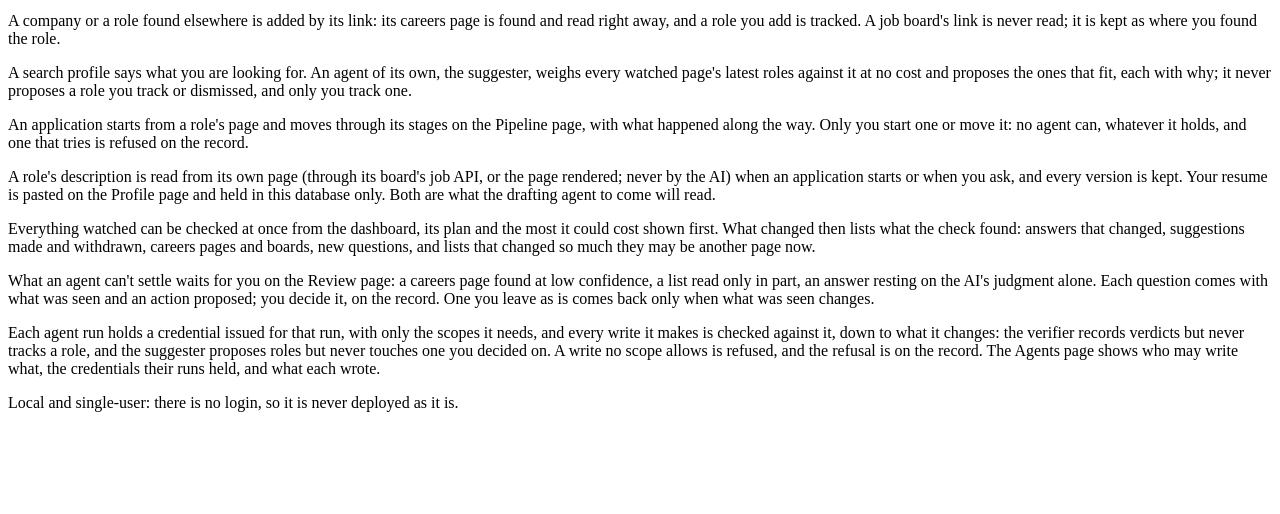
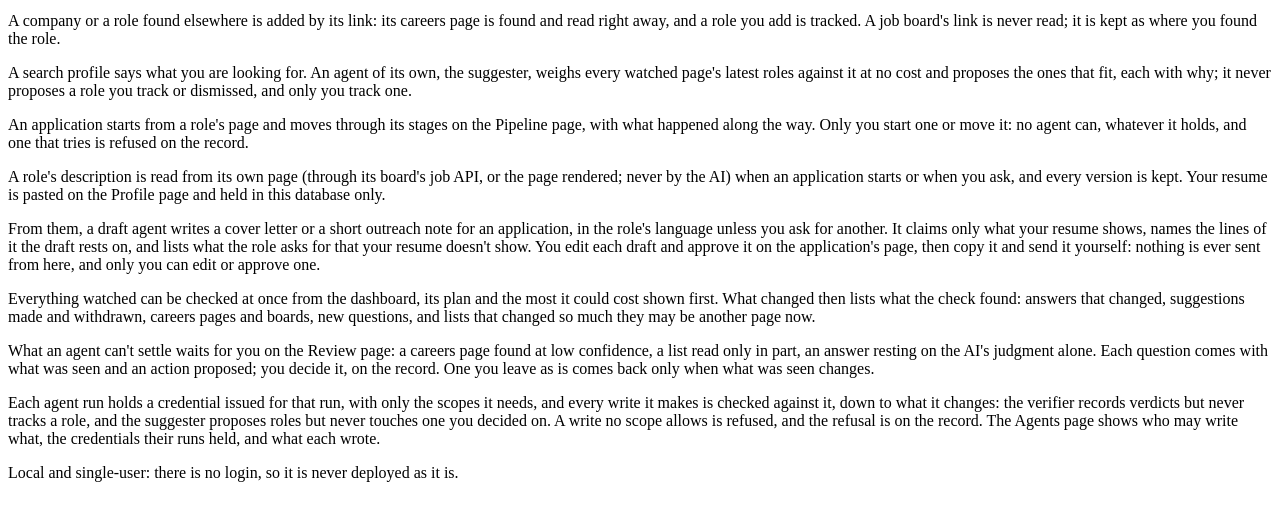
Before and after one commit to ZPAlexis/provenance-pipeline, a Rails app: page /about in a window 1280 px wide. Shown: the part 180-694 px from the top of the page. Run offline with Rails 7, Linux system fonts and the light colour scheme; data that the repository does not hold is empty; some libraries are stand-ins or nearby versions.

Commit message:
Stage 2c - Step 3: draft commands, and the docs. 2c complete.
- drafts:list, drafts:show, drafts:write (in the foreground, the
  estimate said first) and drafts:approve. The writing ones back up
  first, and refuse a wrong kind, language or guidance, or a missing
  resume or description, before any backup. Editing stays on the page.
- README: 2c done; the draft agent in the permission table as built,
  editing and approving a draft human-only; drafts in the schema; a
  Drafts section with its rules (only what the resume shows, lines
  cited by number, the role's language, never sent) and why it is the
  one agent with no free path; the commands. The worker README
  describes draft; the About page likewise.

```diff
--- a/app/models/resume.rb
+++ b/app/models/resume.rb
@@ -1,5 +1,5 @@
 # One version of the operator's resume (Stage 2b), pasted on the Profile page:
-# what the drafting agent to come reads. Personal data, held in this database
+# what the drafter reads (Drafts). Personal data, held in this database
 # only. Kept and removed through Resumes, which audits each version by its size
 # and hash, never its text.
 class Resume < ApplicationRecord
--- a/app/views/pages/about.html.erb
+++ b/app/views/pages/about.html.erb
@@ -5,7 +5,8 @@
 <p>A company or a role found elsewhere is added by its link: its careers page is found and read right away, and a role you add is tracked. A job board's link is never read; it is kept as where you found the role.</p>
 <p>A search profile says what you are looking for. An agent of its own, the suggester, weighs every watched page's latest roles against it at no cost and proposes the ones that fit, each with why; it never proposes a role you track or dismissed, and only you track one.</p>
 <p>An application starts from a role's page and moves through its stages on the Pipeline page, with what happened along the way. Only you start one or move it: no agent can, whatever it holds, and one that tries is refused on the record.</p>
-<p>A role's description is read from its own page (through its board's job API, or the page rendered; never by the AI) when an application starts or when you ask, and every version is kept. Your resume is pasted on the Profile page and held in this database only. Both are what the drafting agent to come will read.</p>
+<p>A role's description is read from its own page (through its board's job API, or the page rendered; never by the AI) when an application starts or when you ask, and every version is kept. Your resume is pasted on the Profile page and held in this database only.</p>
+<p>From them, a draft agent writes a cover letter or a short outreach note for an application, in the role's language unless you ask for another. It claims only what your resume shows, names the lines of it the draft rests on, and lists what the role asks for that your resume doesn't show. You edit each draft and approve it on the application's page, then copy it and send it yourself: nothing is ever sent from here, and only you can edit or approve one.</p>
 <p>Everything watched can be checked at once from the dashboard, its plan and the most it could cost shown first. What changed then lists what the check found: answers that changed, suggestions made and withdrawn, careers pages and boards, new questions, and lists that changed so much they may be another page now.</p>
 <p>What an agent can't settle waits for you on the Review page: a careers page found at low confidence, a list read only in part, an answer resting on the AI's judgment alone. Each question comes with what was seen and an action proposed; you decide it, on the record. One you leave as is comes back only when what was seen changes.</p>
 <p>Each agent run holds a credential issued for that run, with only the scopes it needs, and every write it makes is checked against it, down to what it changes: the verifier records verdicts but never tracks a role, and the suggester proposes roles but never touches one you decided on. A write no scope allows is refused, and the refusal is on the record. The Agents page shows who may write what, the credentials their runs held, and what each wrote.</p>
--- a/app/views/profiles/show.html.erb
+++ b/app/views/profiles/show.html.erb
@@ -75,7 +75,7 @@
 
 <h2 id="resume">Resume</h2>
 <p class="muted small">
-  Paste your resume as plain text or Markdown and save it: the drafting agent to come reads it, with each role's description.
+  Paste your resume as plain text or Markdown and save it: the drafter reads it, with each role's description, and claims only what it shows.
   Each time you save a changed text, the one before is kept as an earlier version below. It is held in this database only:
   never in the repository, its fixtures, or its seeds. The record of each save names its size and a hash, never its text.
 </p>
```
Also changed, not shown: README.md, lib/tasks/applications.rake, lib/tasks/drafts.rake (added), workers/verifier/README.md.
